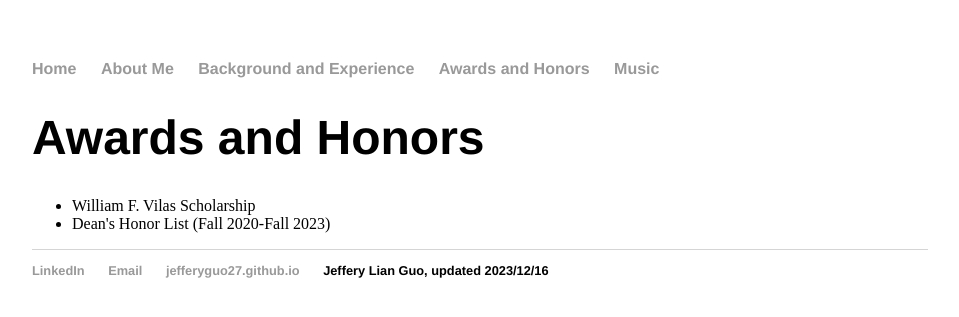
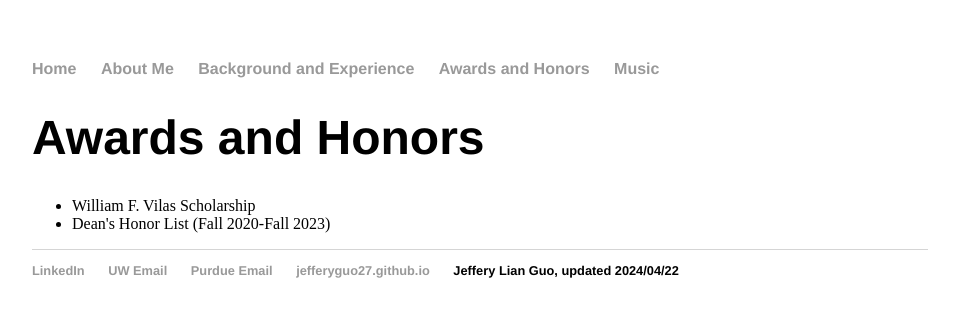
Before and after one commit to jefferyguo27/jefferyguo27.github.io, a Jekyll site: the page built from honors/index.html, in a window 1280 px wide. Shown: the top 317 px of the page, without its empty margins (160-1119 px from the left). Built offline with Jekyll 4.4.1, drawn with Linux system fonts in a browser that asks for light colours.

Commit message:
update layouts

```diff
--- a/_layouts/default.html
+++ b/_layouts/default.html
@@ -23,9 +23,10 @@
 			<footer>
 	    		<ul>
 					<li><a href="https://www.linkedin.com/in/jefflguo/">LinkedIn</a></li>
-	        		<li><a href="mailto:jlguo2@wisc.edu">Email</a></li>
+	        		<li><a href="mailto:jlguo2@wisc.edu">UW Email</a></li>
+					<li><a href="mailto:guo843@purdue.edu">Purdue Email</a></li>
 	        		<li><a href="https://jefferyguo27.github.io/">jefferyguo27.github.io</a></li>
-					<li>Jeffery Lian Guo, updated 2023/12/16</a></li>
+					<li>Jeffery Lian Guo, updated 2024/04/22</a></li>
 				</ul>
 			</footer>
 		</body>
```
